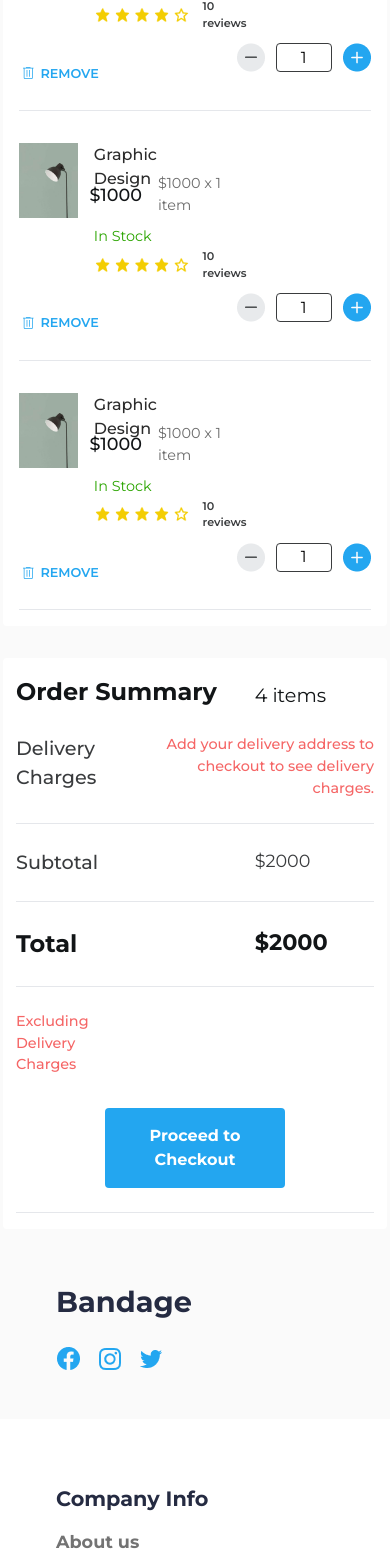
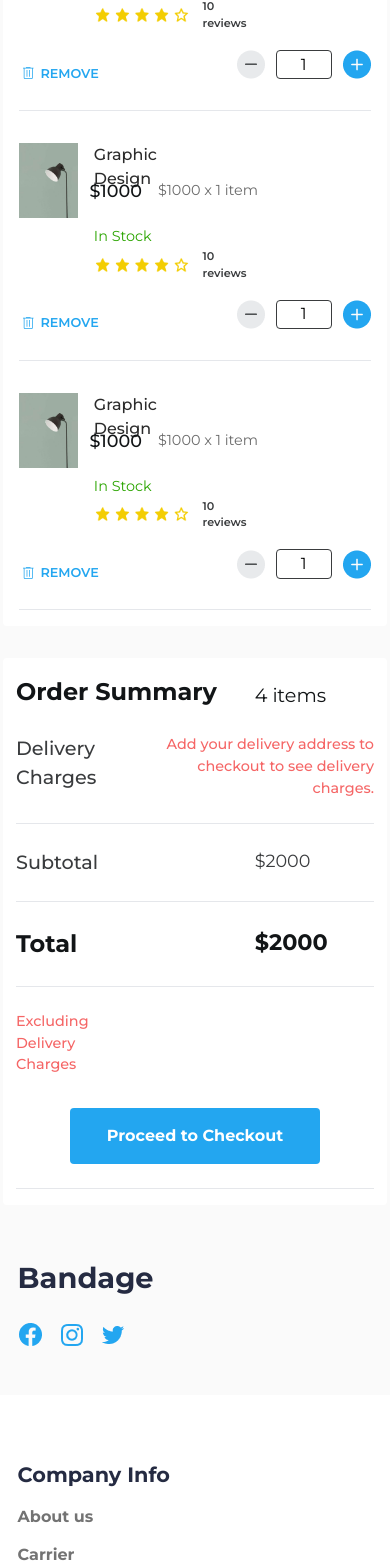
Before and after one commit to CrownedTechie/Sample-ecommerce-site, a React (Vite) app: page /shoppingcart in a window 390 px wide. Shown: the part 422-1990 px from the top of the page. Built offline with nearby package versions, Linux system fonts and the light colour scheme.

Commit message:
CSS corrections for the mobile view of the shopping cart

```diff
--- a/src/data.jsx
+++ b/src/data.jsx
@@ -43,17 +43,17 @@ export const NAV_LINKS_MOBILE = [
     {
         id: 2,
         name: 'Product',
-        link: '/product'
+        link: '/'
     },
     {
         id: 3,
         name: 'Pricing',
-        link: '/pricing'
+        link: '/'
     },
     {
         id: 4,
         name: 'Contact',
-        link: '/contact'
+        link: '/'
     },
 ];
 
--- a/src/stylings/CartBox.css
+++ b/src/stylings/CartBox.css
@@ -180,6 +180,10 @@
         width: 14rem;
     }
 
+    .orderSummary-btn button {
+        width: 70%;
+    }
+
     .orderSummary-btn p {
         width: 30%;
         margin-top: 0rem;
--- a/src/stylings/Footer.css
+++ b/src/stylings/Footer.css
@@ -96,7 +96,7 @@
         display: flex;
         flex-direction: column;
         gap: 1.5rem;
-        padding: 3rem 3.5rem;
+        padding: 3rem 1.1rem;
     }
 
     .footer-top h3 {
@@ -105,7 +105,7 @@
 
     .footer-center {
         grid-template-columns: none;
-        padding: 4rem 3.5rem;
+        padding: 4rem 1.1rem;
         gap: 3rem;
     }
 
@@ -114,7 +114,7 @@
     }
 
     .footer-center ul > li {
-        font-size: 1.1rem;
+        font-size: 1rem;
     }
 
     .input-box > input {
@@ -140,7 +140,7 @@
     }
 
     .footer-bottom {
-        padding: 2.3rem 7rem;
+        padding: 2.3rem 6rem;
         font-size: 1.1rem;
         line-height: 1.9;
         text-align: center;
--- a/src/stylings/OrderCart.css
+++ b/src/stylings/OrderCart.css
@@ -108,6 +108,10 @@
         gap: 0;
     }
 
+    .orderCart-details h4 {
+       width: 100%;
+    }
+
     .orderCart-details h5 {
         margin-top: 2.2rem;
     }
@@ -119,7 +123,7 @@
     .orderCart-quantity {
        position: absolute;
        bottom: 0;
-       top: 72.3%;
+       top: 75%;
        right: 0;
        height: 2rem;
     }
@@ -134,11 +138,12 @@
         flex-direction: row;
         align-items: center;
         gap: 1rem;
-        width: 40%;
+        width: 60%;
         position: absolute;
         justify-content: flex-start;
         top: 24.9%;
         left: 20%;
+        margin-top: .3rem;
     }
 
 }
```
